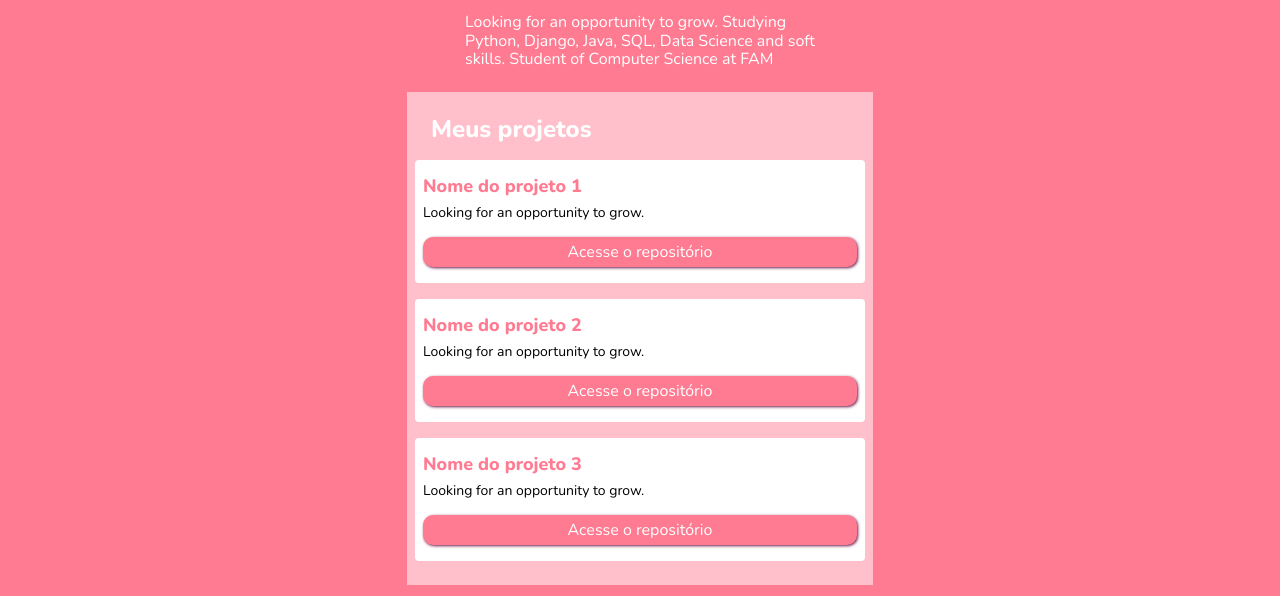
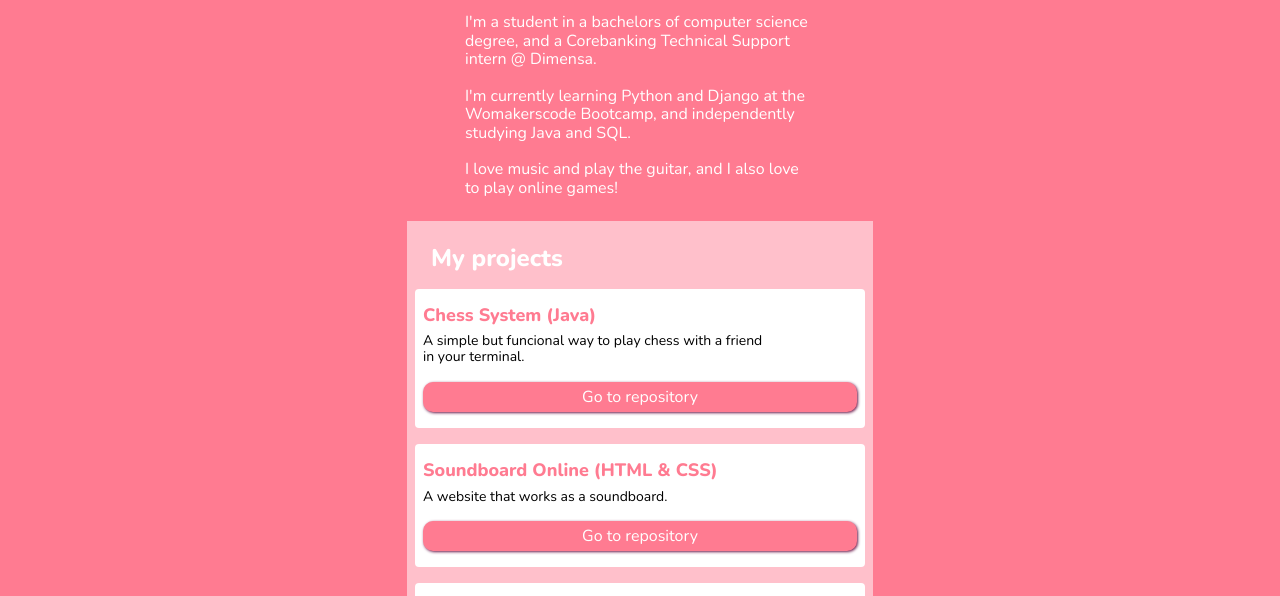
Before and after one commit to lauraperroni/site-portfolio-curso, a plain HTML site: page index.html in a window 1280 px wide. Shown: the part 347-943 px from the top of the page. Drawn offline with nearby package versions, Linux system fonts and the light colour scheme; a web font is replaced by a local one.

Commit message:
Update index.html
updated the index.html to include projects in my github.

```diff
--- a/index.html
+++ b/index.html
@@ -35,29 +35,30 @@
 		<div class="perfil">
 			<img class="perfil__foto" src="../img/eu.jpeg" alt="foto da autora">
 			<h1 class="perfil__nome">Laura Perroni</h1>
-			<p class="perfil__descricao">Looking for an opportunity to grow. Studying Python, Django, Java, SQL, Data
-				Science and soft skills. Student of Computer Science at FAM</p>
+			<p class="perfil__descricao">I'm a student in a bachelors of computer science degree, and a Corebanking Technical Support intern @ Dimensa.
+				<br><br>I'm currently learning Python and Django at the Womakerscode Bootcamp, and independently studying Java and SQL.
+				<br><br>I love music and play the guitar, and I also love to play online games!</p>
 		</div>
 		<section class="section">
-			<h2 class="section__titulo">Meus projetos</h2>
+			<h2 class="section__titulo">My projects</h2>
 
 			<article class="projeto">
-				<h3 class="projeto__titulo">Nome do projeto 1</h3>
-				<p class="projeto__descricao">Looking for an opportunity to grow.</p>
-				<button href="#" class="projeto__button">Acesse o repositório</button>
+				<h3 class="projeto__titulo">Chess System (Java)</h3>
+				<p class="projeto__descricao">A simple but funcional way to play chess with a friend in your terminal.</p>
+				<button href="https://github.com/lauraperroni/chessSystemJava" class="projeto__button">Go to repository</button>
 			</article>
 
 			<article class="projeto">
-				<h3 class="projeto__titulo">Nome do projeto 2</h3>
-				<p class="projeto__descricao">Looking for an opportunity to grow.</p>
-				<button href="#" class="projeto__button">Acesse o repositório</button>
+				<h3 class="projeto__titulo">Soundboard Online (HTML & CSS)</h3>
+				<p class="projeto__descricao">A website that works as a soundboard.</p>
+				<button href="https://htmlpreview.github.io/?https://github.com/lauraperroni/Soundboard-1/blob/main/Soundboard-1/index.html" class="projeto__button">Go to repository</button>
 			</article>
 
 			<article class="projeto">
-				<h3 class="projeto__titulo">Nome do projeto 3</h3>
-				<p class="projeto__descricao">Looking for an opportunity to grow.
+				<h3 class="projeto__titulo">Bank login/register pages</h3>
+				<p class="projeto__descricao">A project that has a bank login and register pages. Still under construction/improvement because its not very responsive yet haha.
 				</p>
-				<button href="#" class="projeto__button">Acesse o repositório</button>
+				<button href="https://lauraperroni.github.io/banco-alpha/" class="projeto__button">Go to repository</button>
 			</article>
 		</section>
 	</main>
```
